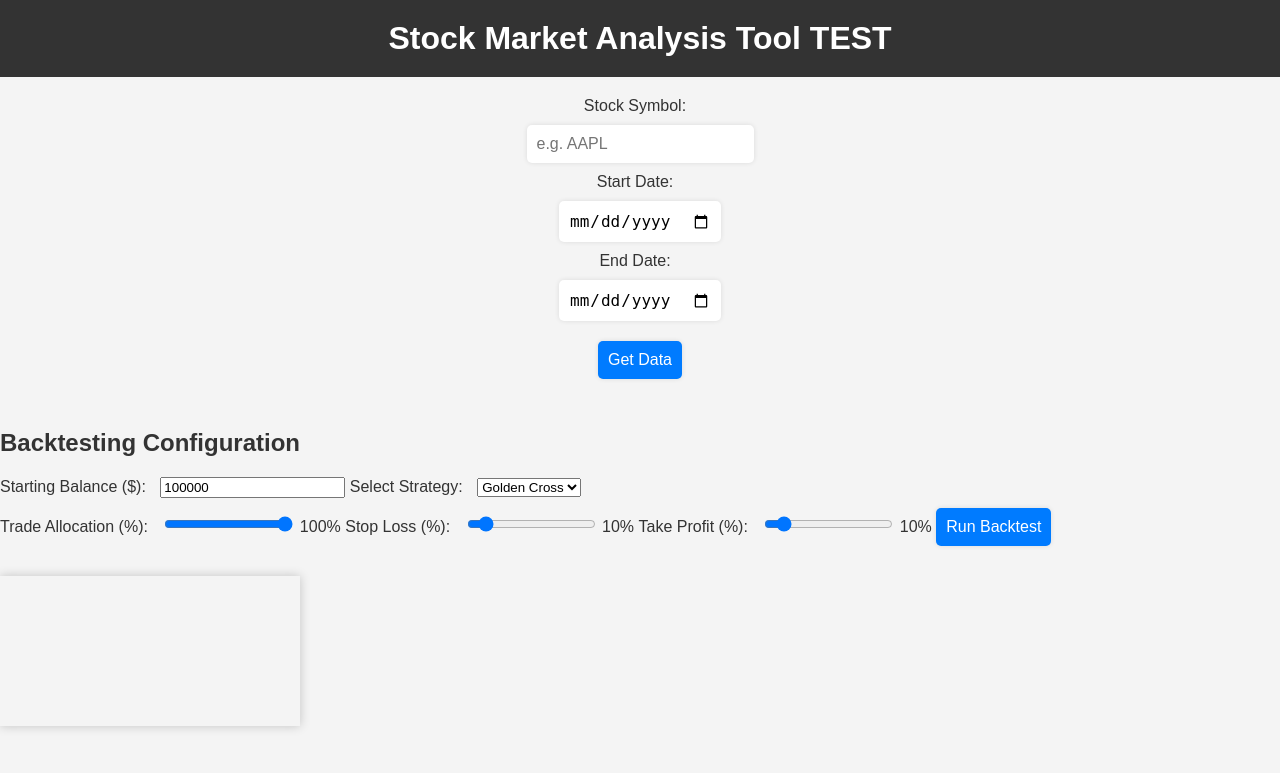
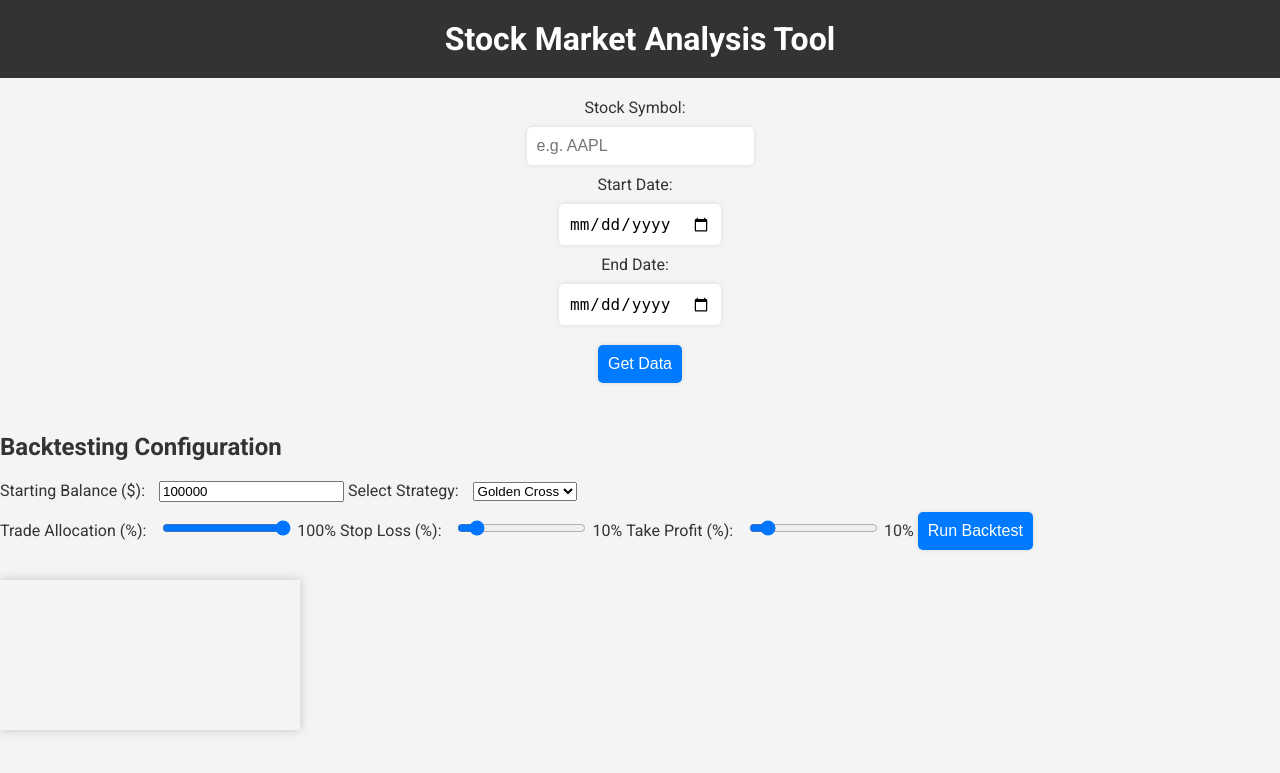
Before and after one commit to tobyrs/StockMarket_Analysis_Tool, a Flask app: page / in a window 1280 px wide. Shown: the top 773 px of the page. Run offline with Flask 3, Linux system fonts and the light colour scheme; a map, chart or similar area stays blank.

Commit message:
Update: UI impovements

```diff
--- a/static/css/styles.css
+++ b/static/css/styles.css
@@ -1,8 +1,11 @@
+@import url('https://fonts.googleapis.com/css2?family=Roboto:wght@400;700;900&display=swap');
+
+
 /* Reset some default styles */
 body, h1, p {
     margin: 0;
     padding: 0;
-    font-family: 'Arial', sans-serif;
+    font-family: 'Roboto', sans-serif;
 }
 
 body {
--- a/templates/index.html
+++ b/templates/index.html
@@ -11,7 +11,7 @@
 </head>
 
 <body>
-    <h1>Stock Market Analysis Tool TEST</h1>
+    <h1>Stock Market Analysis Tool</h1>
 
     <div class="input-container">
         <label for="symbol">Stock Symbol:</label>
```
